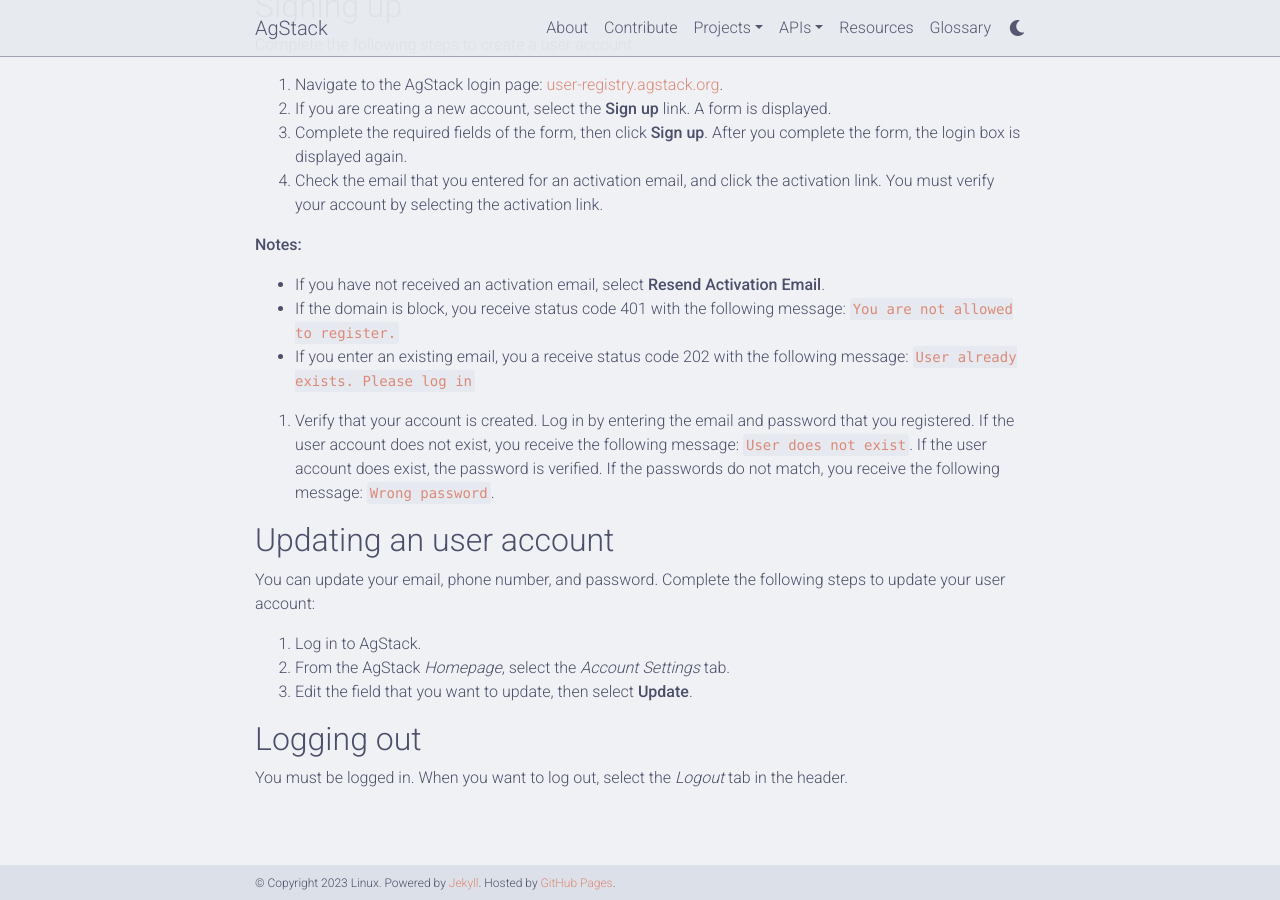
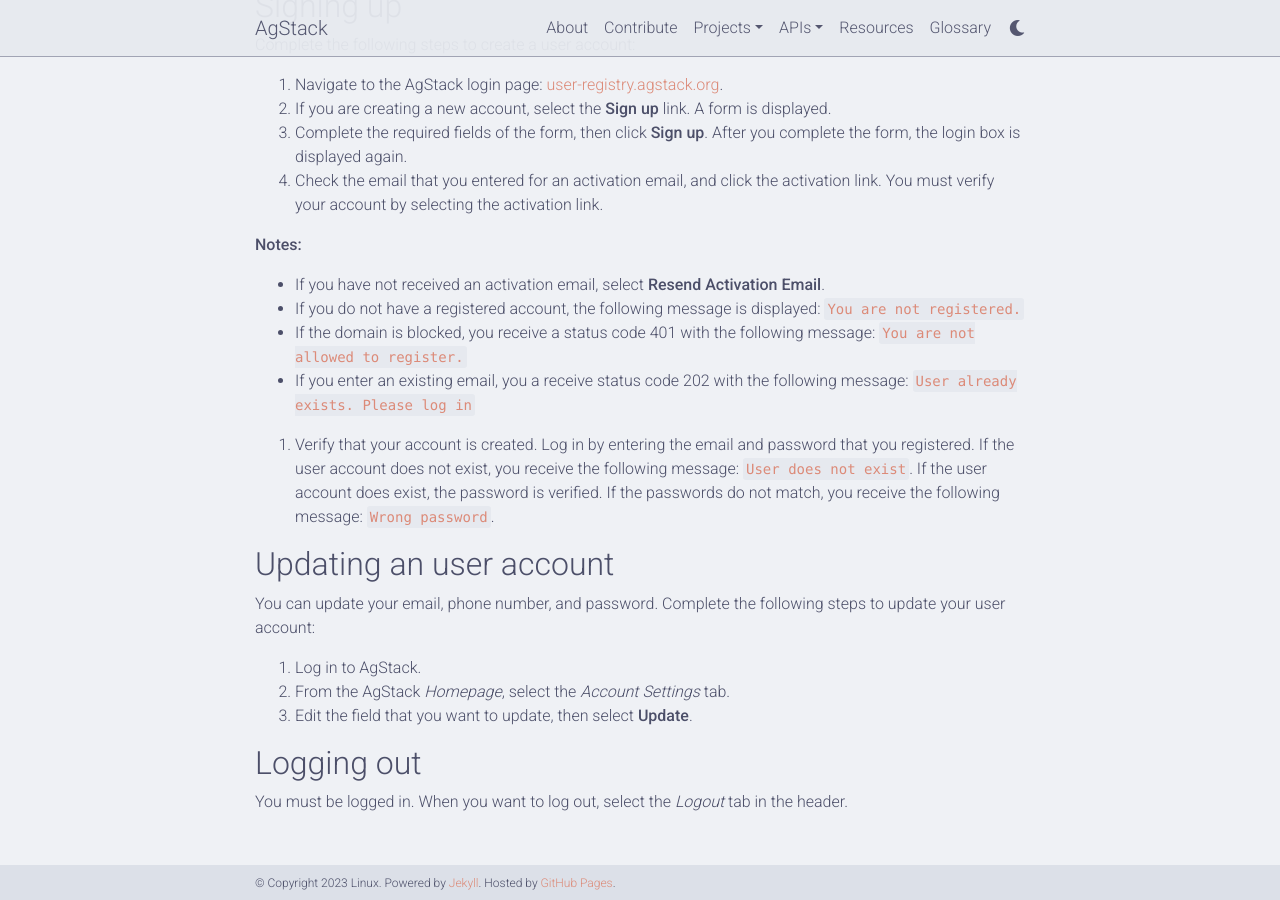
Before and after one commit to vmbrasseur/agstack-website, a Jekyll site: the page built from _pages/user_registry.md, in a window 1280 px wide and 900 px high, scrolled down 661 px. Built offline with Jekyll 4.4.1, drawn with Linux system fonts in a browser that asks for light colours; comment, search, counter and statistics services are not loaded; a style sheet for code colours, icons or effects is not loaded.

Commit message:
Update user_registry.md
Couple of updates to the user registry docs

```diff
--- a/_pages/user_registry.md
+++ b/_pages/user_registry.md
@@ -36,7 +36,8 @@
 **Notes:**
 
 - If you have not received an activation email, select **Resend Activation Email**.
-- If the domain is block, you receive status code 401 with the following message: `You are not allowed to register.`
+- If you do not have a registered account, the following message is displayed: `You are not registered.`
+- If the domain is blocked, you receive a status code 401 with the following message: `You are not allowed to register.`
 - If you enter an existing email, you a receive status code 202 with the following message: `User already exists. Please log in`
 
 5. Verify that your account is created. Log in by entering the email and password that you registered. If the user account does not exist, you receive the following message: `User does not exist`. If the user account does exist, the password is verified. If the passwords do not match, you receive the following message: `Wrong password`.
```
